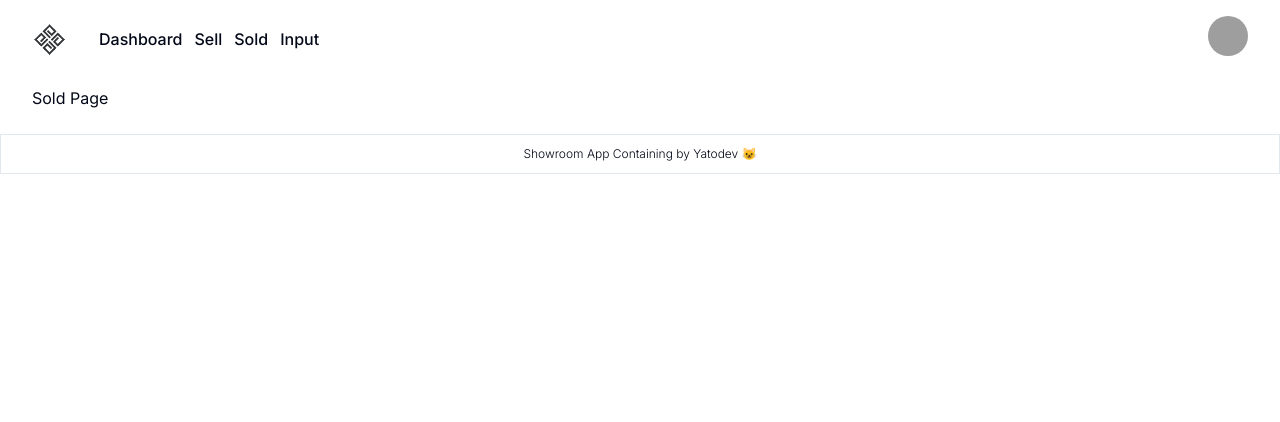
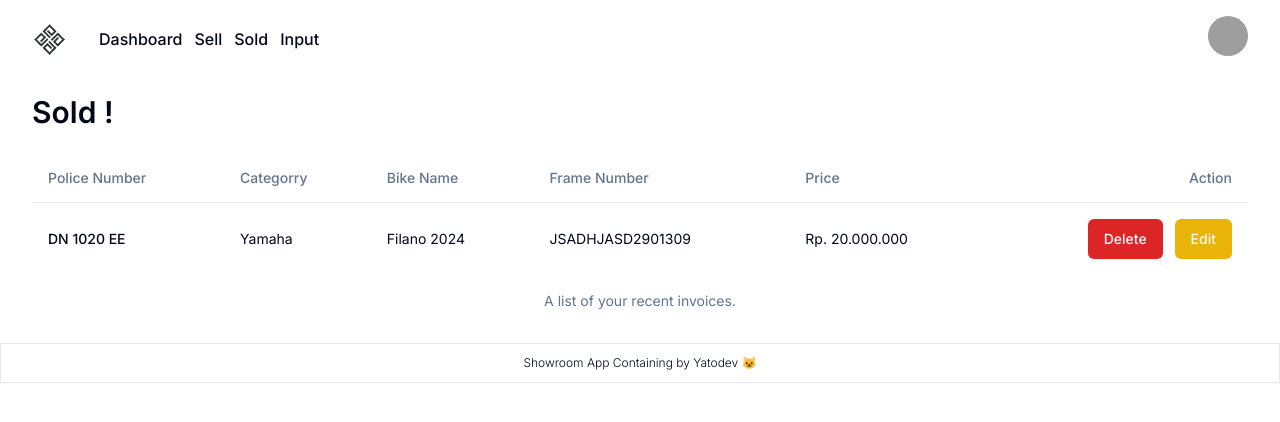
Before and after one commit to yayatooo/Showroom-Frontend, a Next.js app: page /common/sold in a window 1280 px wide. Shown: the top 422 px of the page. Built offline with nearby package versions, Linux system fonts and the light colour scheme; grey boxes are pictures that could not be loaded.

Commit message:
add Table Sold components

```diff
--- /dev/null
+++ b/app/common/sold/components/TablesSold.tsx
@@ -0,0 +1,44 @@
+import React from 'react'
+import {
+    Table,
+    TableBody,
+    TableCaption,
+    TableCell,
+    TableHead,
+    TableHeader,
+    TableRow,
+  } from "@/components/ui/table"
+  import { Button } from '@/components/ui/button'
+
+
+export default function TableSold() {
+  return (
+    <Table>
+  <TableCaption>A list of your recent invoices.</TableCaption>
+  <TableHeader>
+    <TableRow>
+      <TableHead>Police Number</TableHead>
+      <TableHead>Categorry</TableHead>
+      <TableHead>Bike Name</TableHead>
+      <TableHead>Frame Number</TableHead>
+      <TableHead>Price</TableHead>
+      <TableHead className="text-right">Action</TableHead>
+    </TableRow>
+  </TableHeader>
+  <TableBody>
+    <TableRow>
+      <TableCell className="font-medium">DN 1020 EE</TableCell>
+      <TableCell>Yamaha</TableCell>
+      <TableCell>Filano 2024</TableCell>
+      <TableCell>JSADHJASD2901309</TableCell>
+      <TableCell>Rp. 20.000.000</TableCell>
+      <TableCell className="flex gap-3 justify-end">
+        <Button className='bg-red-600 hover:bg-red-800'>Delete</Button>
+        <Button className='bg-yellow-500 hover:bg-yellow-700'>Edit</Button>
+      </TableCell>
+    </TableRow>
+  </TableBody>
+</Table>
+
+  )
+}
--- a/app/common/sold/page.tsx
+++ b/app/common/sold/page.tsx
@@ -1,7 +1,16 @@
 import React from 'react'
+import TableSold from './components/TablesSold'
+import { Button } from '@/components/ui/button'
 
 export default function Sold() {
   return (
-    <div className="container py-6">Sold Page</div>
+    <div className="container py-8">
+      <div className="pb-6">
+        <h1 className="text-3xl font-semibold">Sold !</h1>
+      </div>
+      <div>
+        <TableSold />
+      </div>
+    </div>
   )
 }
```
